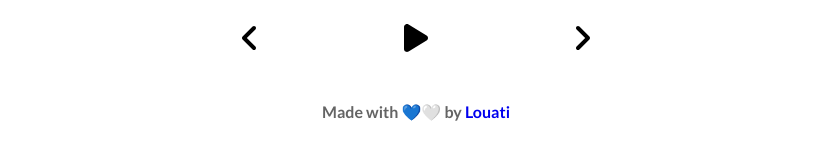
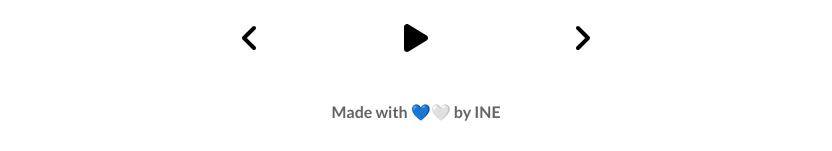
Before and after one commit to OssamaLouati/Sentire-UBI, a React (Create React App) app: page / in a window 1280 px wide. Shown: the part 650-801 px from the top of the page, without its empty margins (224-1056 px from the left). Built offline with nearby package versions, Linux system fonts and the light colour scheme; the HTML template or start-up script is replaced by a standard one.

Commit message:
add unkown

```diff
--- a/src/App.js
+++ b/src/App.js
@@ -69,10 +69,7 @@ function App() {
         onEnded={songEndHandler}
       ></audio>
       <h4 className="footer">
-        Made with 💙🤍 by{" "}
-        <a className="link" target="blank" href="https://github.com/OssamaLouati/">
-          Louati
-        </a>
+        Made with 💙🤍 by{" "} INE
       </h4>
     </div>
   );
```
